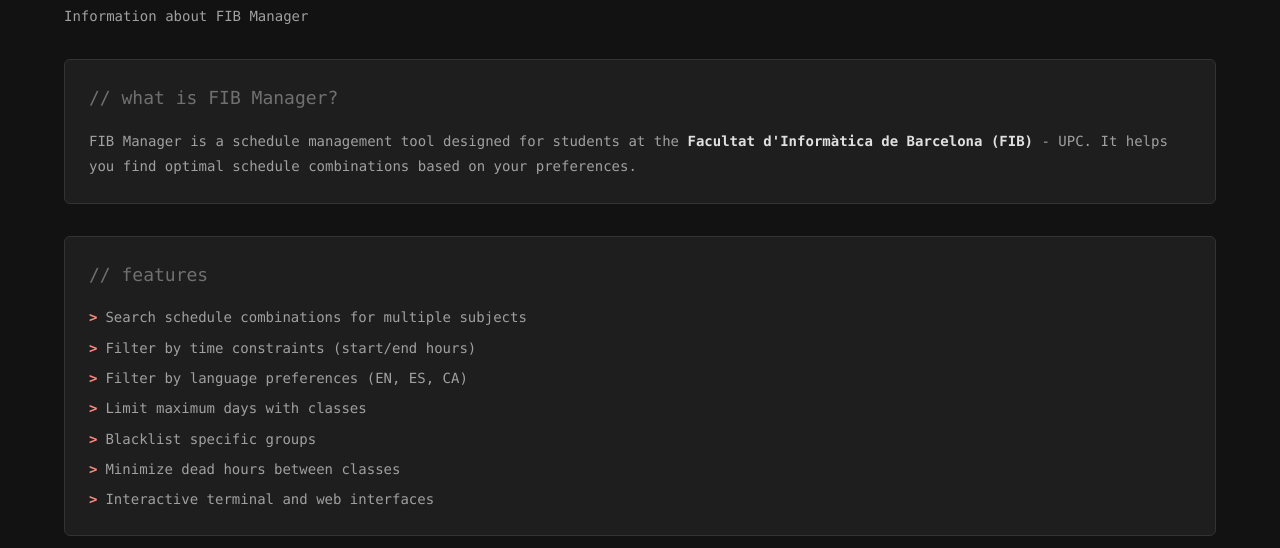
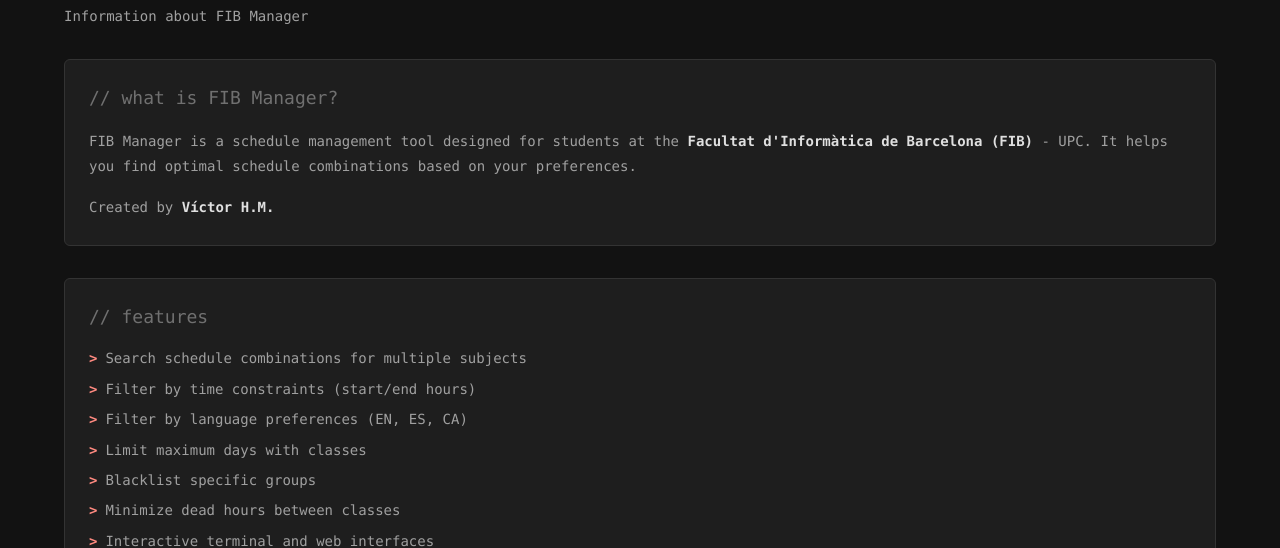
Before and after one commit to zVictorium/FIB-Manager, a Flask app: template src/app/web/templates/about.html in a window 1280 px wide. Shown: the part 153-701 px from the top of the page. Run offline with Flask 2, Linux system fonts and the light colour scheme; the template is opened without the code that fills it, so the values that code supplies are empty.

Commit message:
Add creator information to the about page

```diff
--- a/src/app/web/templates/about.html
+++ b/src/app/web/templates/about.html
@@ -20,6 +20,9 @@
             FIB Manager is a schedule management tool designed for students at the
             <strong>Facultat d'Informàtica de Barcelona (FIB)</strong> - UPC.
             It helps you find optimal schedule combinations based on your preferences.
+        </p>
+        <p class="about-text" style="margin-top: 1rem;">
+            Created by <a href="https://github.com/zVictorium" target="_blank"><strong>Víctor H.M.</strong></a>
         </p>
     </div>
 
```
